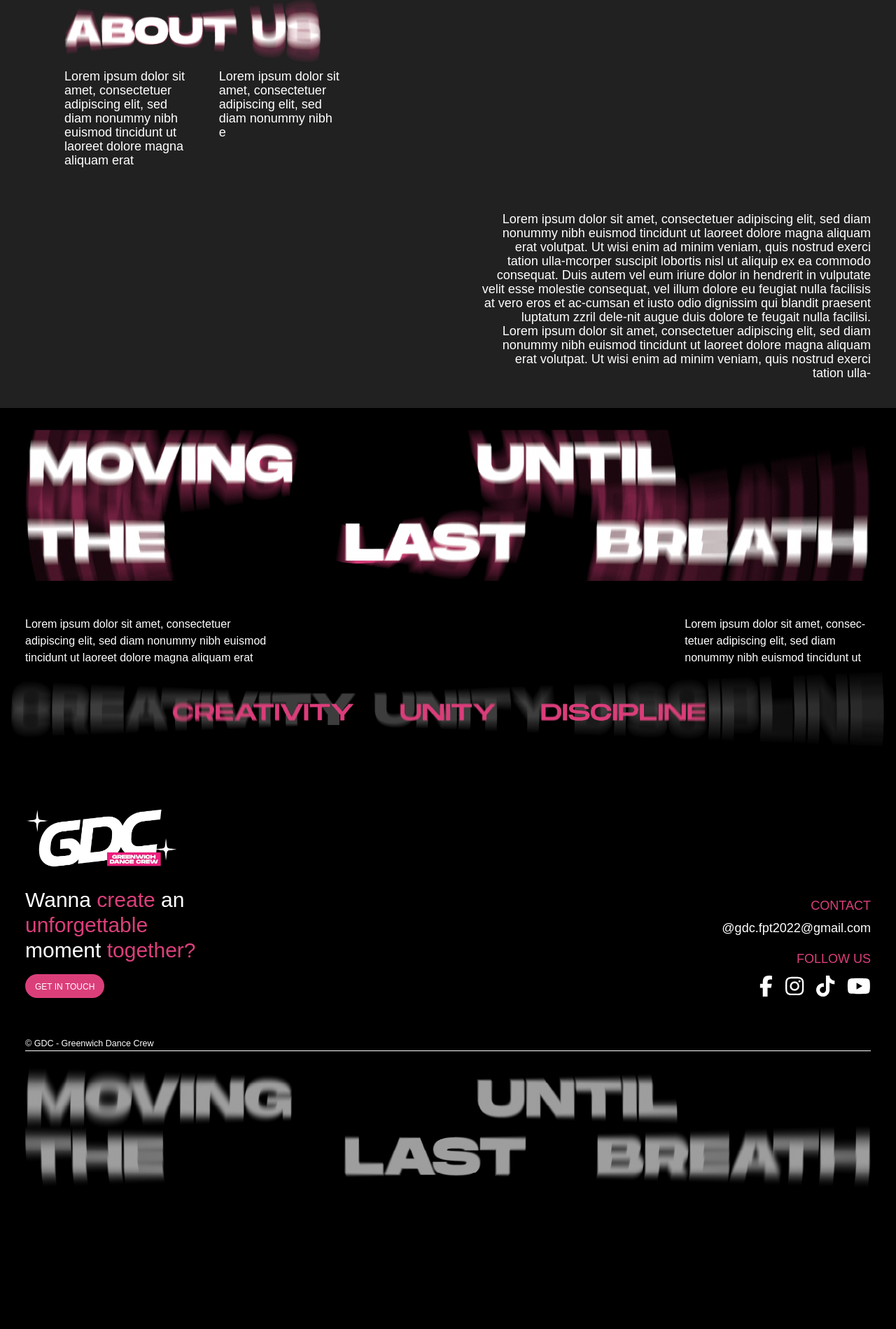
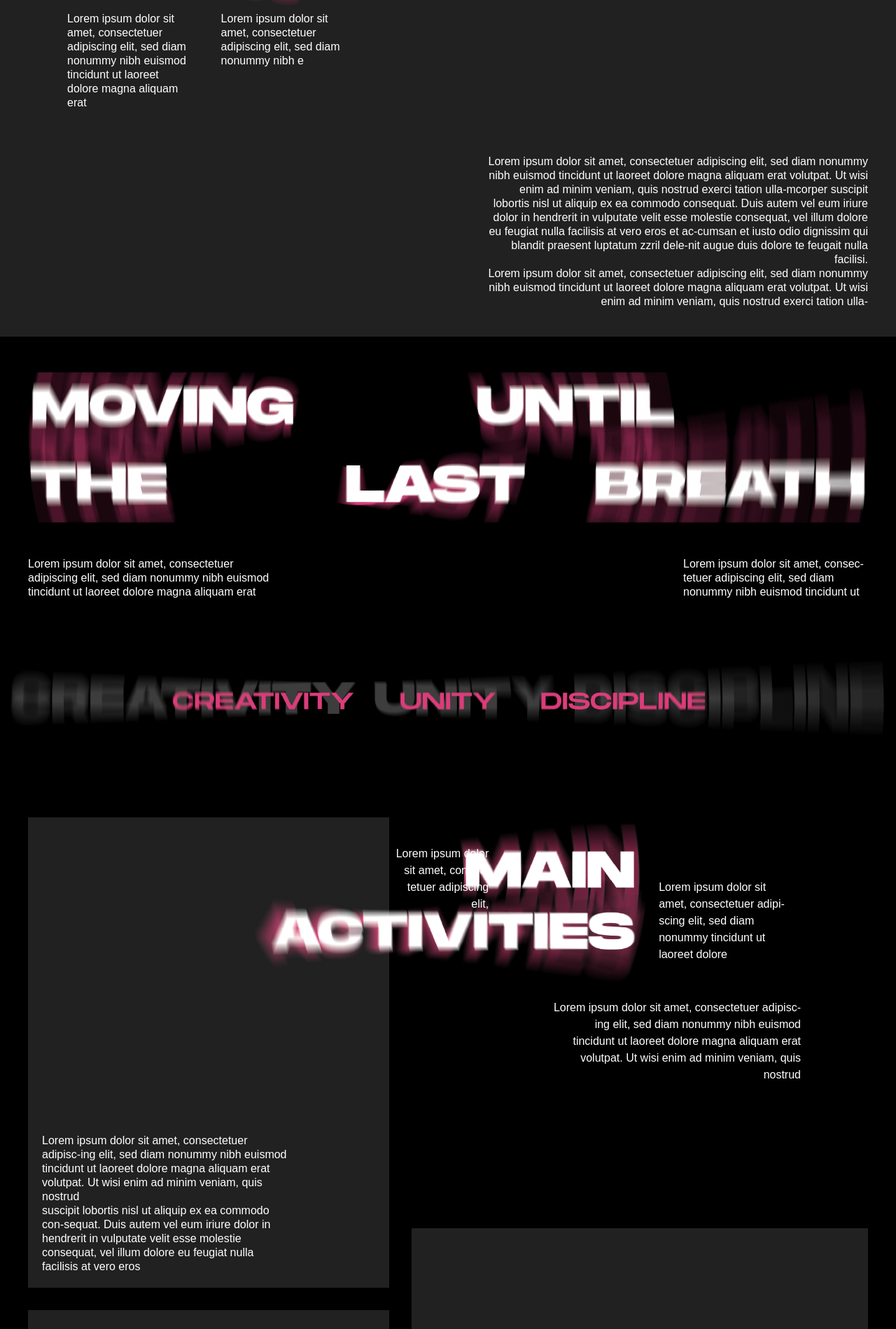
Before and after one commit to tadabngn0132/ClubHub-v0, a React (Vite) app: page /about in a window 1280 px wide. Shown: the part 701-2600 px from the top of the page at 70% size. Before the commit the page ends 2406 px from the top, so only its background shows below. Built offline with nearby package versions, Linux system fonts and the light colour scheme; a web font is replaced by a local one.

Commit message:
Create padding and margin variables. Modify public web ui

```diff
--- a/src/components/layout/public/Footer.jsx
+++ b/src/components/layout/public/Footer.jsx
@@ -8,7 +8,7 @@ import {
 
 const Footer = () => {
   return (
-    <div className="flex flex-col p-2 pl-9 pr-9 gap-6">
+    <div className="flex flex-col p-2 pl-[var(--pub-g-pl-pr)] pr-[var(--pub-g-pl-pr)] gap-6">
       <img className="w-60 xl:w-55" src="src/assets/logos/GDC_logo.svg" alt="GDC Logo" />
       <div className="flex flex-col items-start mt-3 xl:mt-1 lg:flex-row lg:justify-between lg:items-end">
         <div>
--- a/src/components/layout/public/Header.jsx
+++ b/src/components/layout/public/Header.jsx
@@ -16,7 +16,7 @@ const Header = () => {
   }
 
   return (
-    <div className="flex justify-between items-center p-3.5 pl-9 pr-9 xl:pt-0 xl:pb-0 fixed top-0 left-0 w-full bg-black/25 backdrop-blur-md z-50">
+    <div className="flex justify-between items-center p-3.5 pl-[var(--pub-g-pl-pr)] pr-[var(--pub-g-pl-pr)] xl:pt-0 xl:pb-0 fixed top-0 left-0 w-full bg-black/25 backdrop-blur-md z-50">
       <nav className="flex items-center justify-between w-[87.5%] sm:w-[92%] md:w-11/12 xl:w-max xl:gap-7 xl:justify-baseline">
         <div className="flex items-center gap-4">
           <Link className="hover:opacity-75" to="/">
--- a/src/index.css
+++ b/src/index.css
@@ -7,13 +7,16 @@
   --white-color: #FFFFFF;
   --red-color: #b22222;
   /* Bổ sung thêm biến padding, margin */
+  --pub-g-pl-pr: 40px;
+  --pub-main-min-h: 46.5vw;
+  --pub-main-mt-mb: 68px;
 }
 
 body {
   background-color: var(--black-color);
   color: var(--white-color);
   font-family: "bahnschrift", sans-serif;
-  font-weight: 400;
+  font-weight: 300;
   font-style: normal;
 }
 
--- a/src/pages/public/About.jsx
+++ b/src/pages/public/About.jsx
@@ -1,43 +1,69 @@
 const About = () => {
   return (
-    <div className="flex flex-col items-center justify-center min-h-[46.5vw] m-[68px] ml-0 mr-0 w-full">
-      <div className="flex flex-col w-full items-center bg-[#212121] p-10 pl-9 pr-9">
+    <div className="flex flex-col min-h-[var(--pub-main-min-h)] mt-[var(--pub-main-mt-mb)] mb-[var(--pub-main-mt-mb)] w-full">
+      <div className="flex flex-col w-full items-center bg-[#212121] p-10 pl-[var(--pub-g-pl-pr)] pr-[var(--pub-g-pl-pr)]">
         <img className="p-20 pl-0 pr-0 w-200 2xl:w-225" src="src/assets/logos/GDC_logo.svg" alt="GDC Logo" />
 
-        <div className="flex flex-col mt-28 ml-14 2xl:ml-24">
-          <img className="w-[23rem]" src="src/assets/items/about-items-01.webp" alt="About Us" />
-          <div className="flex gap-12">
-            <span className="w-[15%] 2xl:w-[14%] text-lg/5">Lorem ipsum dolor sit amet, consectetuer adipiscing elit, sed diam nonummy nibh euismod tincidunt ut laoreet dolore magna aliquam erat</span>
-            <span className="w-[15%] 2xl:w-[14%] text-lg/5">Lorem ipsum dolor sit amet, consectetuer adipiscing elit, sed diam nonummy nibh e</span>
+        <div className="flex flex-col mt-10 ml-14 2xl:ml-24">
+          <img className="w-[21rem]" src="src/assets/items/about-items-01.webp" alt="About Us" />
+          <div className="flex gap-12 leading-5">
+            <span className="w-[15%] 2xl:w-[14%]">Lorem ipsum dolor sit amet, consectetuer adipiscing elit, sed diam nonummy nibh euismod tincidunt ut laoreet dolore magna aliquam erat</span>
+            <span className="w-[15%] 2xl:w-[14%]">Lorem ipsum dolor sit amet, consectetuer adipiscing elit, sed diam nonummy nibh e</span>
           </div>
         </div>
 
-        <div className="flex flex-col w-[46%] 2xl:w-[41%] mt-16 self-end">
-          <span className="w-full text-right text-lg/5">
+        <div className="flex flex-col w-[46%] 2xl:w-[41%] mt-16 self-end leading-5">
+          <span className="w-full text-right">
             Lorem ipsum dolor sit amet, consectetuer adipiscing elit, sed diam nonummy nibh euismod tincidunt ut laoreet dolore magna aliquam erat volutpat. Ut wisi enim ad minim veniam, quis nostrud exerci tation ulla-mcorper suscipit lobortis nisl ut aliquip ex ea commodo consequat. Duis autem vel eum iriure dolor in hendrerit in vulputate velit esse molestie consequat, vel illum dolore eu feugiat nulla facilisis at vero eros et ac-cumsan et iusto odio dignissim qui blandit praesent luptatum zzril dele-nit augue duis dolore te feugait nulla facilisi.
           </span>
-          <span className="w-full text-right text-lg/5">
+          <span className="w-full text-right">
             Lorem ipsum dolor sit amet, consectetuer adipiscing elit, sed diam nonummy nibh euismod tincidunt ut laoreet dolore magna aliquam erat volutpat. Ut wisi enim ad minim veniam, quis nostrud exerci tation ulla-
           </span>
         </div>
       </div>
 
-      <div className="flex flex-col">
-        <img className=" pl-9 pr-9" src="src/assets/items/about-items-02.webp" alt="Moving Until The Last Breath" />
+      <div className="flex flex-col mt-5">
+        <img className=" pl-[var(--pub-g-pl-pr)] pr-[var(--pub-g-pl-pr)]" src="src/assets/items/about-items-02.webp" alt="Moving Until The Last Breath" />
 
-        <div className="flex justify-between pl-9 pr-9">
+        <div className="flex justify-between pl-[var(--pub-g-pl-pr)] pr-[var(--pub-g-pl-pr)] leading-5">
           <span className="w-3/10">Lorem ipsum dolor sit amet, consectetuer adipiscing elit, sed diam nonummy nibh euismod tincidunt ut laoreet dolore magna aliquam erat</span>
           <span className="w-[22%]">Lorem ipsum dolor sit amet, consec-tetuer adipiscing elit, sed diam nonummy nibh euismod tincidunt ut</span>
         </div>
 
-        <img className=" pl-4 pr-4" src="src/assets/items/about-items-03.webp" alt="Creativity Unity Discipline" />
+        <img className="m-20 ml-4 mr-4" src="src/assets/items/about-items-03.webp" alt="Creativity Unity Discipline" />
 
-        <div className=" pl-9 pr-9">
-          <div></div>
-          <div></div>
-          <div></div>
-          <div></div>
+        <div className="grid grid-cols-9 grid-rows-9 pl-[var(--pub-g-pl-pr)] pr-[var(--pub-g-pl-pr)] mt-6 gap-8 relative">
+          <div className="flex flex-col bg-[#212121] p-5 col-span-4 col-start-1 row-span-6 row-start-1 w-full h-[42rem] justify-end leading-5">
+            <span className="w-[74%] 2xl:w-[64%]">Lorem ipsum dolor sit amet, consectetuer adipisc-ing elit, sed diam nonummy nibh euismod tincidunt ut laoreet dolore magna aliquam erat volutpat. Ut wisi enim ad minim veniam, quis nostrud </span>
+            <span className="w-[74%] 2xl:w-[64%]">suscipit lobortis nisl ut aliquip ex ea commodo con-sequat. Duis autem vel eum iriure dolor in hendrerit in vulputate velit esse molestie consequat, vel illum dolore eu feugiat nulla facilisis at vero eros</span>
+          </div>
+          <div className="">
+            <img className="absolute top-0 right-89 w-[35rem] 2xl:right-112 2xl:w-[35rem]" src="src/assets/items/about-items-04.webp" alt="Main Activities" />
+            <span className="absolute top-10 left-139 w-1/9 2xl:left-155 2xl:w-1/10 text-right">Lorem ipsum dolor sit amet, consec-tetuer adipiscing elit,</span>
+            <span className="absolute top-22 right-39 w-1/7 2xl:right-62 2xl:w-1/8">Lorem ipsum dolor sit amet, consectetuer adipi-scing elit, sed diam nonummy tincidunt ut laoreet dolore</span>
+            <span className="absolute top-65 right-34 w-[28%] 2xl:right-56 2xl:w-[24%] text-right">Lorem ipsum dolor sit amet, consectetuer adipisc-ing elit, sed diam nonummy nibh euismod tincidunt ut laoreet dolore magna aliquam erat volutpat. Ut wisi enim ad minim veniam, quis nostrud</span>
+          </div>
+          <div className="bg-[#212121] col-span-4 col-start-1 row-span-3 row-end-10 w-full h-full"></div>
+          <div className="flex flex-col bg-[#212121] p-5 col-span-5 row-span-4 row-end-10 w-full h-full text-right items-end justify-end leading-5">
+            <span className="w-[57%] 2xl:w-[51%]">Lorem ipsum dolor sit amet, consectetuer adipisc-ing elit, sed diam nonummy nibh euismod tincidunt ut laoreet dolore magna aliquam erat volutpat. Ut wisi enim ad minim veniam, quis nostrud</span>
+            <span className="w-[57%] 2xl:w-[51%]">suscipit lobortis nisl ut aliquip ex ea commodo con-sequat. Duis autem vel eum iriure dolor in hendrerit in vulputate velit esse molestie consequat, vel illum dolore eu feugiat nulla facilisis at vero eros</span>
+          </div>
         </div>
+      </div>
+
+      <div className="flex flex-col gap-56 pl-[var(--pub-g-pl-pr)] pr-[var(--pub-g-pl-pr)] bg-[#212121] mt-8 w-full pt-8">
+        <span className="w-[29.5%] self-end text-end leading-5">Lorem ipsum dolor sit amet, consectetuer adipisc-ing elit, sed diam nonummy nibh euismod tincidunt ut laoreet dolore magna aliquam erat volutpat. Ut wisi enim ad minim veniam, quis nostrud exerci tation ullamcorper suscipit lobortis nisl ut aliquip ex ea commodo consequat. Duis autem vel eum iriure dolor in hendrerit in vulputate velit esse molestie consequat, vel illum dolore eu feugiat nulla facilisis at vero eros et accumsan et iusto odio dignissim qui</span>
+        <img className="w-2/3" src="src/assets/items/about-items-05.webp" alt="Achievements" />
+      </div>
+
+      <div className="flex justify-between pl-[var(--pub-g-pl-pr)] pr-[var(--pub-g-pl-pr)] w-full pt-8">
+        <div className="flex flex-col w-[49.5%] 2xl:w-[43.75%] leading-5">
+          <span>Lorem ipsum dolor sit amet, consectetuer adipiscing elit, sed diam nonummy nibh euis-mod tincidunt ut laoreet dolore magna aliquam erat volutpat. Ut wisi enim ad minim veniam, quis nostrud exerci tation ullamcorper suscipit lobortis nisl ut aliquip ex ea commodo consequat. Duis autem vel eum iriure dolor in hendrerit in vulputate velit esse molestie consequat, vel illum dolore eu feugiat nulla facilisis at vero eros et ac-cumsan et iusto odio dignissim qui blandit praesent luptatum zzril delenit augue duis dolore te feugait nulla facilisi.</span>
+          <span>Lorem ipsum dolor sit amet, consectetuer adipiscing elit, sed diam nonummy nibh eu-ismod tincidunt ut laoreet dolore magna aliquam erat volutpat. Ut wisi enim ad minim veniam, quis nostrud exerci tation ullamcorper suscipit lobortis nisl ut aliquip ex ea commodo consequat.</span>
+          <span>Lorem ipsum dolor sit amet, consectetuer adipiscing elit, sed diam nonummy nibh euis-mod tincidunt ut laoreet dolore</span>
+        </div>
+
+        <div className="bg-[#212121] w-[27%] h-[32rem]"></div>
       </div>
     </div>
   )
--- a/src/pages/public/Contact.jsx
+++ b/src/pages/public/Contact.jsx
@@ -1,6 +1,6 @@
 const Contact = () => {
   return (
-    <div className="flex flex-col items-center justify-center min-h-[46.5vw] m-[68px] ml-0 mr-0  md:pl-9 md:pr-9">Contact Page</div>
+    <div className="flex flex-col min-h-[var(--pub-main-min-h)] mt-[var(--pub-main-mt-mb)] mb-[var(--pub-main-mt-mb)] md:pl-[var(--pub-g-pl-pr)] md:pr-[var(--pub-g-pl-pr)]">Contact Page</div>
   )
 }
 
--- a/src/pages/public/Home.jsx
+++ b/src/pages/public/Home.jsx
@@ -1,6 +1,6 @@
 const Home = () => {
   return (
-    <div className="flex flex-col items-center justify-center min-h-[46.5vw] m-[68px] ml-0 mr-0  md:pl-9 md:pr-9">Home Page</div>
+    <div className="flex flex-col min-h-[var(--pub-main-min-h)] mt-[var(--pub-main-mt-mb)] mb-[var(--pub-main-mt-mb)] md:pl-[var(--pub-g-pl-pr)] md:pr-[var(--pub-g-pl-pr)]">Home Page</div>
   )
 }
 
--- a/src/pages/public/Members.jsx
+++ b/src/pages/public/Members.jsx
@@ -1,6 +1,6 @@
 const Members = () => {
   return (
-    <div className="flex flex-col items-center justify-center min-h-[46.5vw] m-[68px] ml-0 mr-0  md:pl-9 md:pr-9">Members Page</div>
+    <div className="flex flex-col min-h-[var(--pub-main-min-h)] mt-[var(--pub-main-mt-mb)] mb-[var(--pub-main-mt-mb)] md:pl-[var(--pub-g-pl-pr)] md:pr-[var(--pub-g-pl-pr)]">Members Page</div>
   )
 }
 
```
Also changed, not shown: src/pages/public/Activities.jsx (+16 -16 lines).
